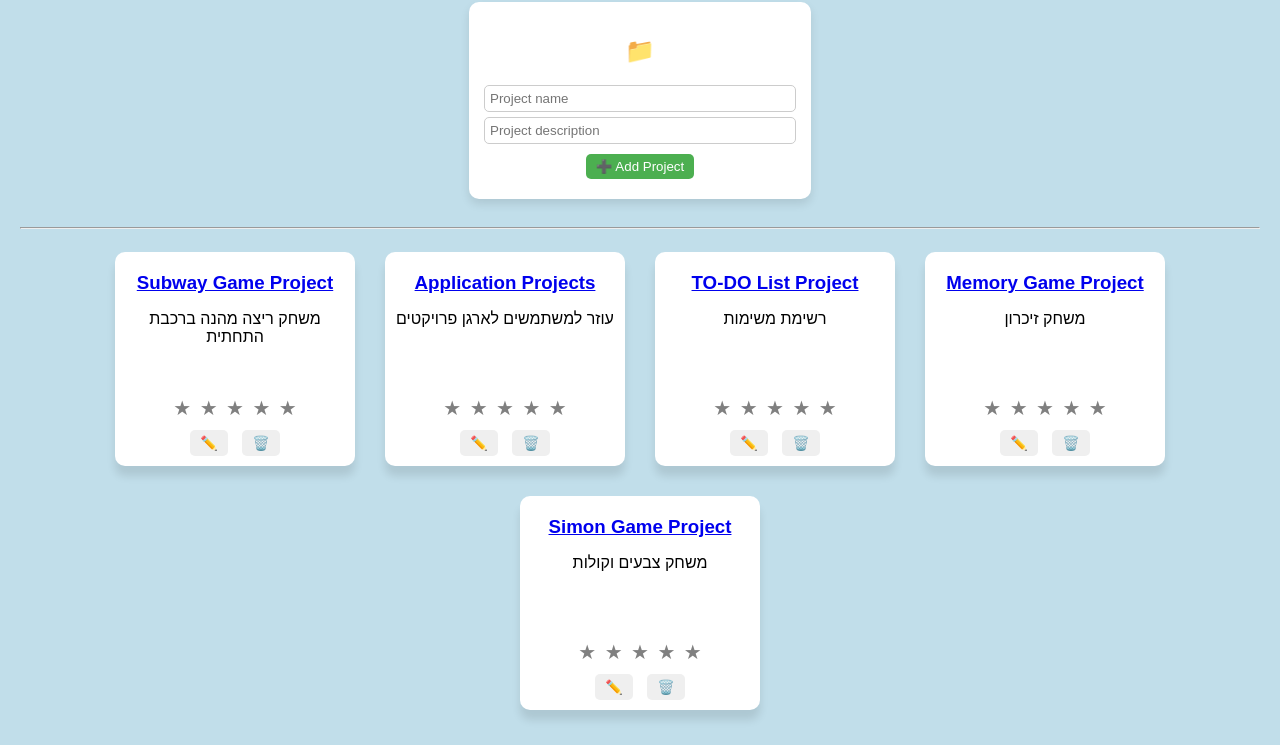
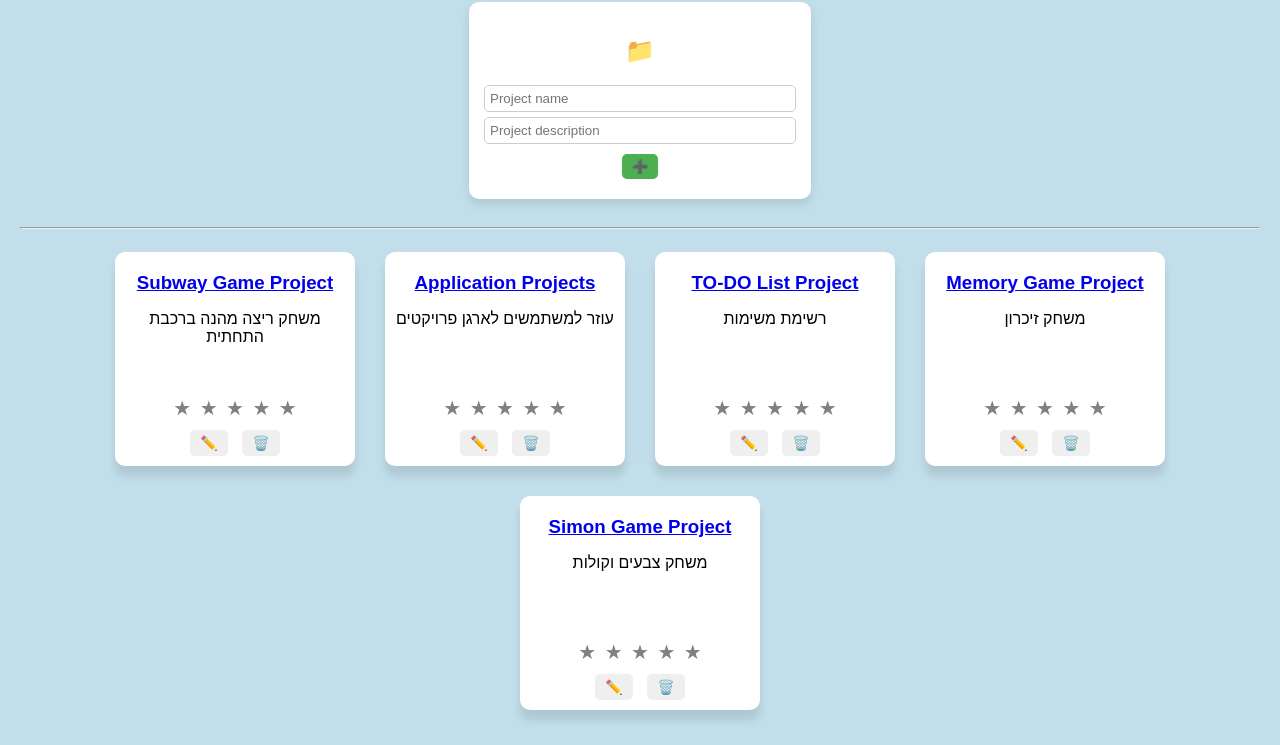
Before and after one commit to DarenAbuAhmad/Application_of_projects, a website: page public/index.html in a window 1280 px wide. Shown: the part 96-841 px from the top of the page. Drawn offline with Linux system fonts and the light colour scheme.

Commit message:
Update index.html

```diff
--- a/public/index.html
+++ b/public/index.html
@@ -12,7 +12,7 @@
   <h2 id="formTitle">📁</h2>
   <input type="text" id="projectName" placeholder="Project name">
   <input type="text" id="projectDesc" placeholder="Project description">
-  <button id="addProjectBtn">➕ Add Project</button>
+  <button id="addProjectBtn">➕</button>
   <button id="cancelEditBtn" style="display:none;">❌ Cancel</button>
 </div>
 <hr>
```
